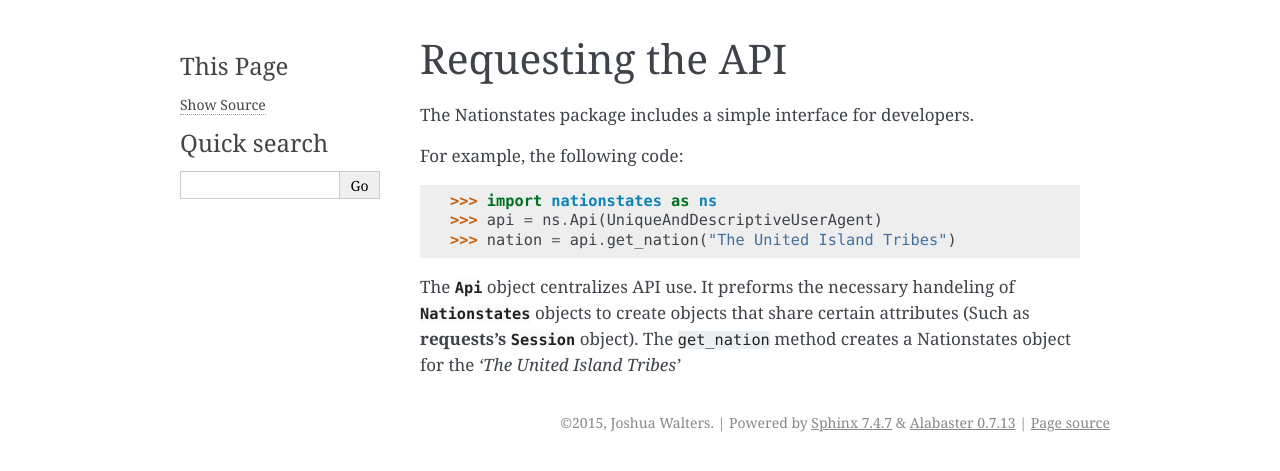
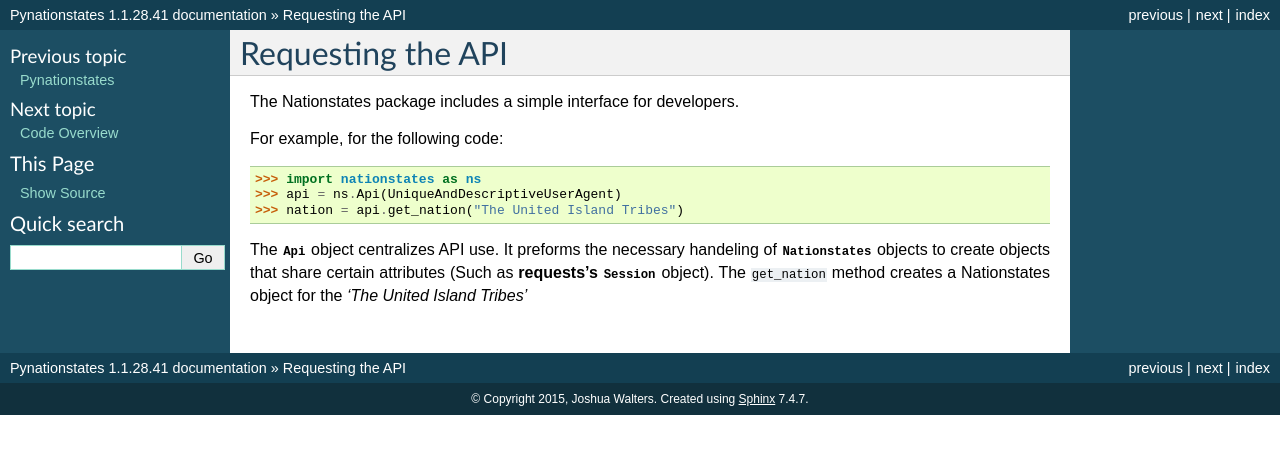
Before and after one commit to DolphDev/pynationstates, a Sphinx documentation site: the page built from docs/pages/api.rst, in a window 1280 px wide. Shown: the top 471 px of the page. Built offline with Sphinx 7.4.7, drawn with Linux system fonts in a browser that asks for light colours; cross-references to code outside the pages are shown as plain code.

Commit message:
Minor Doc Changes

```diff
--- a/docs/conf.py
+++ b/docs/conf.py
@@ -110,7 +110,7 @@ todo_include_todos = False
 
 # The theme to use for HTML and HTML Help pages.  See the documentation for
 # a list of builtin themes.
-html_theme = 'alabaster'
+html_theme = 'default'
 
 # Theme options are theme-specific and customize the look and feel of a theme
 # further.  For a list of options available for each theme, see the
--- a/docs/pages/api.rst
+++ b/docs/pages/api.rst
@@ -5,7 +5,7 @@ Requesting the API
 
 The Nationstates package includes a simple interface for developers.
 
-For example, the following code::
+For example, for the following code::
 
     >>> import nationstates as ns
     >>> api = ns.Api(UniqueAndDescriptiveUserAgent)
```
